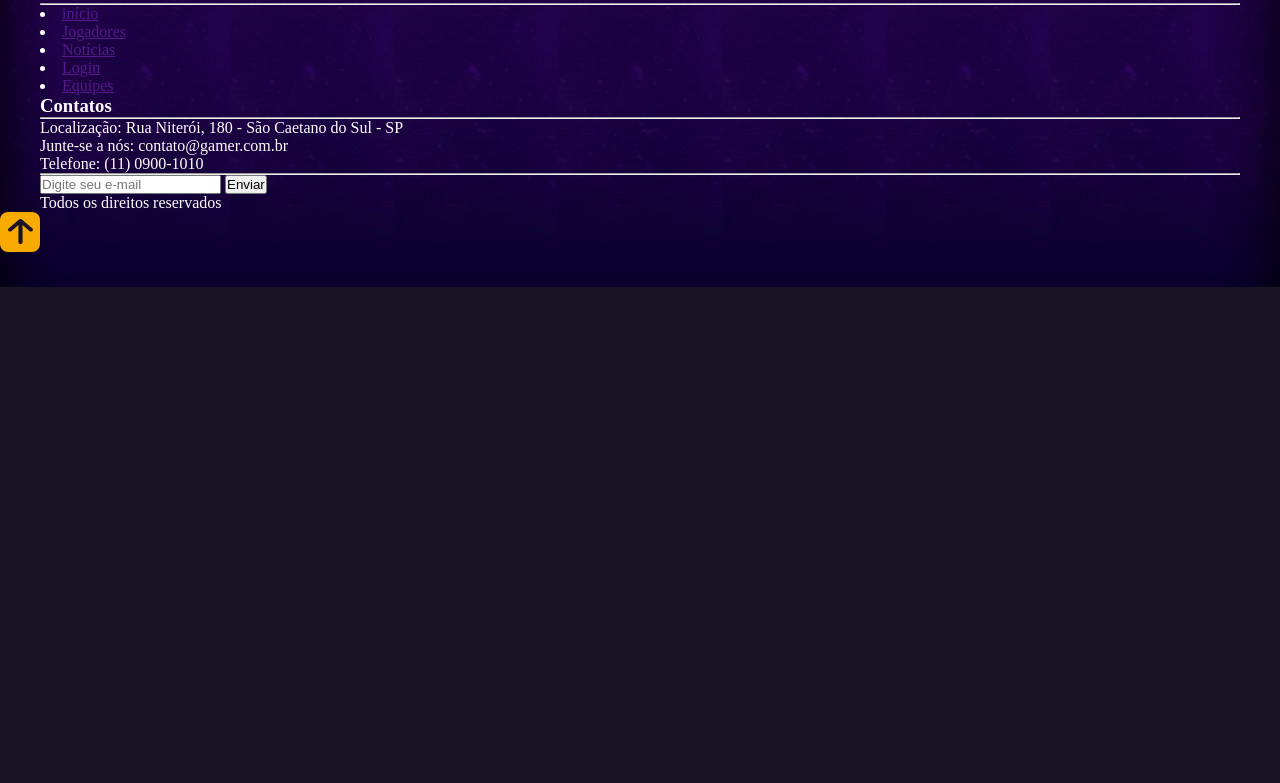
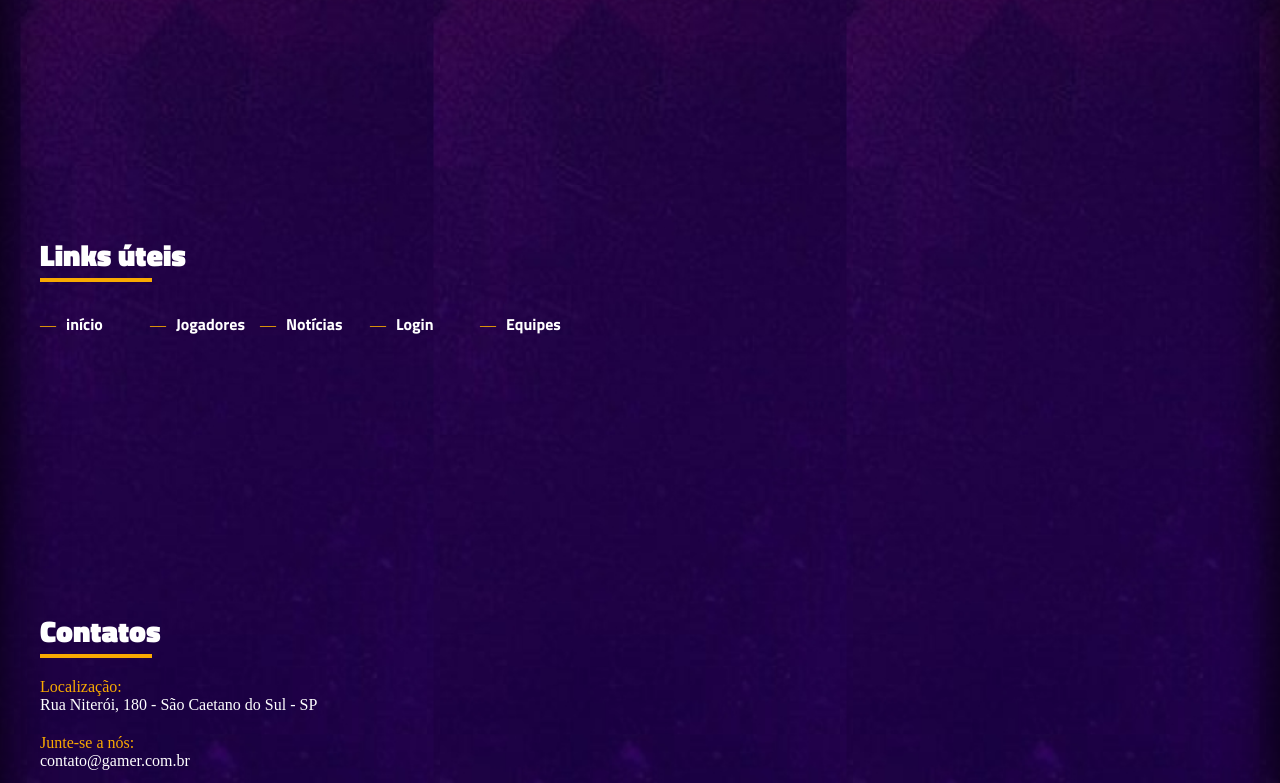
Before and after one commit to GV-Almeida/projeto-gamer, a plain HTML site: page index.html in a window 1280 px wide. Shown: the part 3582-4365 px from the top of the page. Before the commit the page ends 3869 px from the top, so only its background shows below. Drawn offline with Linux system fonts and the light colour scheme; a web font is replaced by a local one.

Commit message:
footer finalizado

```diff
--- a/css/style.css
+++ b/css/style.css
@@ -21,7 +21,12 @@
 }
 
 @font-face {
-    font-family: quicksand ;
+    font-family: titiliumweb-regular;
+    src: url(../assets/fonts/Titillium_Web/TitilliumWeb-Regular.ttf
+}
+
+@font-face {
+    font-family: quicksand;
     src: url(../assets/fonts/Quicksand/Quicksand-VariableFont_wght.ttf);
 }
 
@@ -247,16 +252,16 @@ main {
 
 /*Footer*/
 
-footer{
+footer {
     padding-top: 60px;
     padding-bottom: 30px;
-    box-shadow: inset 0 30px 60px rgba(0,0,0,1);
+    box-shadow: inset 0 30px 60px rgba(0, 0, 0, 1);
     background-image: url(../assets/images/backgroung_footer.png);
     background-position: top;
     background-size: contain;
 }
 
-footer #sobre{
+footer #sobre {
     width: 100%;
     height: 304px;
 
@@ -267,19 +272,114 @@ footer #sobre{
 
     /* background-color: salmon; */
 }
-footer #sobre > img {width: 110px;}
 
-footer #sobre p{
-    font-family: quicksand ;
-    font-weight: 400;
-    font-size: 14px ;
+footer #sobre>img {
+    width: 110px;
 }
 
-footer #midias-sociais-footer{
+footer #sobre p {
+    font-family: quicksand;
+    font-weight: 400;
+    font-size: 14px;
+}
+
+footer #midias-sociais-footer {
     width: 100%;
     display: flex;
+    justify-content: space-between;
+}
+
+footer .footer-top {
+    display: flex;
+    flex-direction: column;
+    justify-content: space-between;
+    height: 1530px;
+}
+
+footer .footer-top .titulos-footer h3 {
+    font-family: titiliumweb-black;
+    font-size: 30px;
+}
+
+footer .footer-top hr {
+    border: 2px #F9AA01 solid;
+    width: 112px;
+}
+
+footer .footer-top .menu-footer {
+    display: flex;
+    flex-wrap: wrap;
+    margin-top: 30px;
+}
+
+/* itens da lista */
+
+footer .footer-top .menu-footer li {
+    list-style-type: none;
+    width: 110px;
+    margin-bottom: 20px;
+}
+
+footer .footer-top .menu-footer a {
+    color: white;
+    text-decoration: none;
+    font-family: titiliumweb-bold;
+    font-size: 16px;
+}
+
+footer .footer-top #contatos p {
+    display: flex;
+    flex-direction: column;
+    margin-top: 20px;
+}
+
+footer .footer-top #contatos p span {
+    color: #F9AA01;
+}
+
+footer .footer-top .menu-footer li {
+    list-style-type: none;
+    width: 110px;
+}
+
+footer .footer-top .menu-footer a:before {
+    content: "\2015";
+    margin-right: 10px;
+    color: #F9AA01;
+
+}
+
+/* newsletter */
+
+footer #newsletter input,
+footer #newsletter button {
+    width: 100%;
+    height: 40px ;
+    border-radius: 8px;
+}
+
+footer #newsletter input {
+    background-color: transparent;
+    background-image: linear-gradient(to right bottom, rgba(239, 239, 239, .6), rgba(239, 239, 239, .1));
+    backdrop-filter: blur(6px);
+    border: 1px solid white;
+    color: white;
+    padding: 5px 10px;
+    font-family: titiliumweb-regular;
+    font-size: 16px;
+}
+
+footer #newsletter input::placeholder {
+    color: white;
+}
+
+footer #newsletter button {
+    display: flex;
     justify-content: center;
-    gap: 25px;
+    align-items: center;
+    background-color: #F9AA01;
+    font-family: titiliumweb-bold;
+    font-size: 16px;
 }
 
 /* TABLETS >= 768px */
--- a/index.html
+++ b/index.html
@@ -165,11 +165,13 @@
                 </div>
             </div>
             <div id="links-uteis">
-                <div class="titulos-footer"></div>
+                <div class="titulos-footer">
+
                     <h3>Links úteis</h3>
                     <hr>
+                </div>
                 <ul class="menu-footer">
-                </ul>
+
                     <li>
                         <a href="">início</a>
                     </li>
@@ -185,6 +187,7 @@
                     <li>
                         <a href="">Equipes</a>
                     </li>
+                </ul>
             </div>
             <div id="contatos">
                 <div class="titulos-footer">
@@ -207,7 +210,7 @@
             </div>
             <div id="newsletter">
                 <div class="titulos-footer">
-                    <h3></h3>
+                    <h3>Newsletter</h3>
                     <hr>
                 </div>
                 <form action="" class="frm-news">
@@ -220,7 +223,7 @@
 
 
         <div class="layout-grid footer-bottom">
-            <p id="rights">Todos os direitos reservados</p>
+            <p id="rights"> &copy Todos os direitos reservados</p>
         </div>
 
         <img src="./assets/icons/Botao_voltar_ao_topo.svg" alt="Ícone com a seta para cima, clique para voltar ao topo">
```
Also changed, not shown: formularios.html (added, +39 -0 lines). Lines whose indentation alone changed are shown as unchanged.
